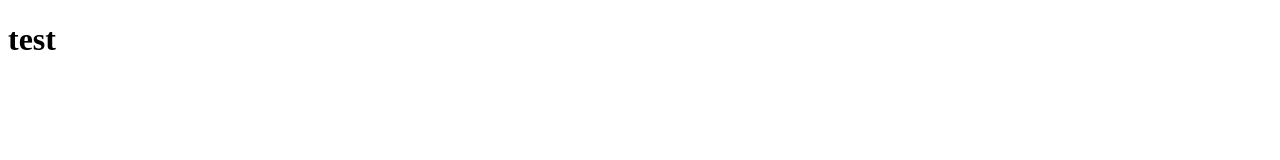
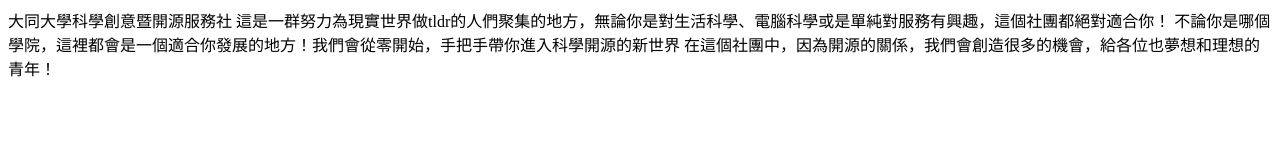
Before and after one commit to TTUSSC/TTUSSC.github.io, a plain HTML site: page index.html in a window 1280 px wide. Drawn offline with Linux system fonts and the light colour scheme.

Commit message:
add intro

```diff
--- a/index.html
+++ b/index.html
@@ -7,6 +7,13 @@
   </head>
 
     <body>
-      <h1> test</h1>
+      <hi>大同大學科學創意暨開源服務社</hi>
+
+這是一群努力為現實世界做tldr的人們聚集的地方，無論你是對生活科學、電腦科學或是單純對服務有興趣，這個社團都絕對適合你！
+
+不論你是哪個學院，這裡都會是一個適合你發展的地方！我們會從零開始，手把手帶你進入科學開源的新世界
+
+在這個社團中，因為開源的關係，我們會創造很多的機會，給各位也夢想和理想的青年！
+
       </body>
 </html>
```
